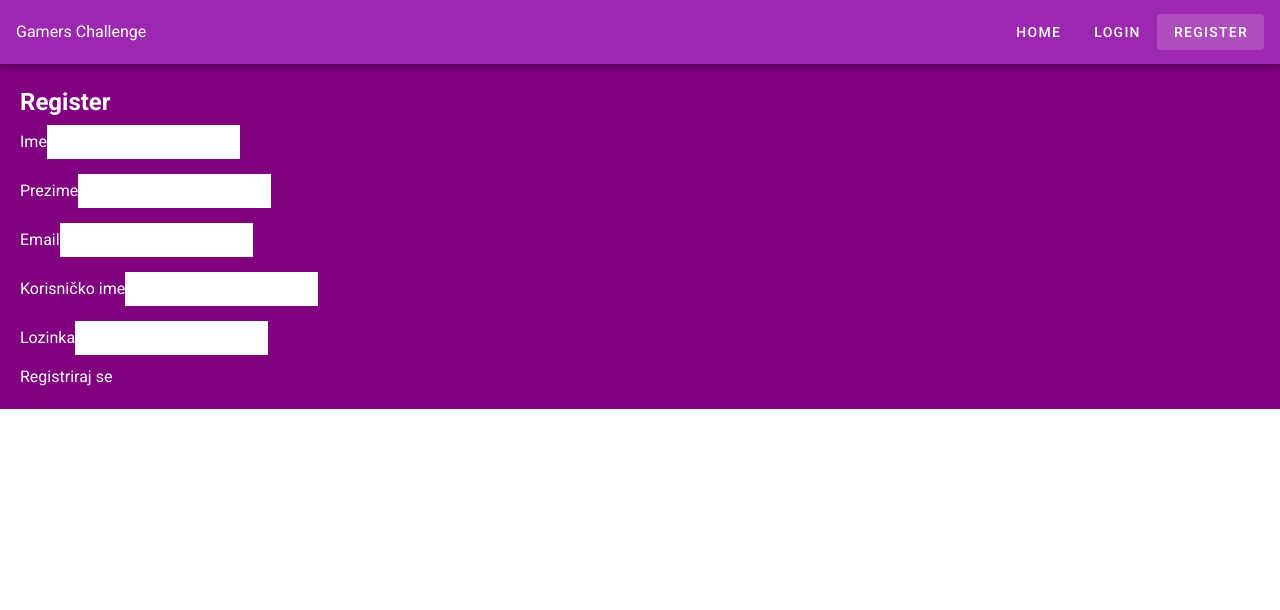
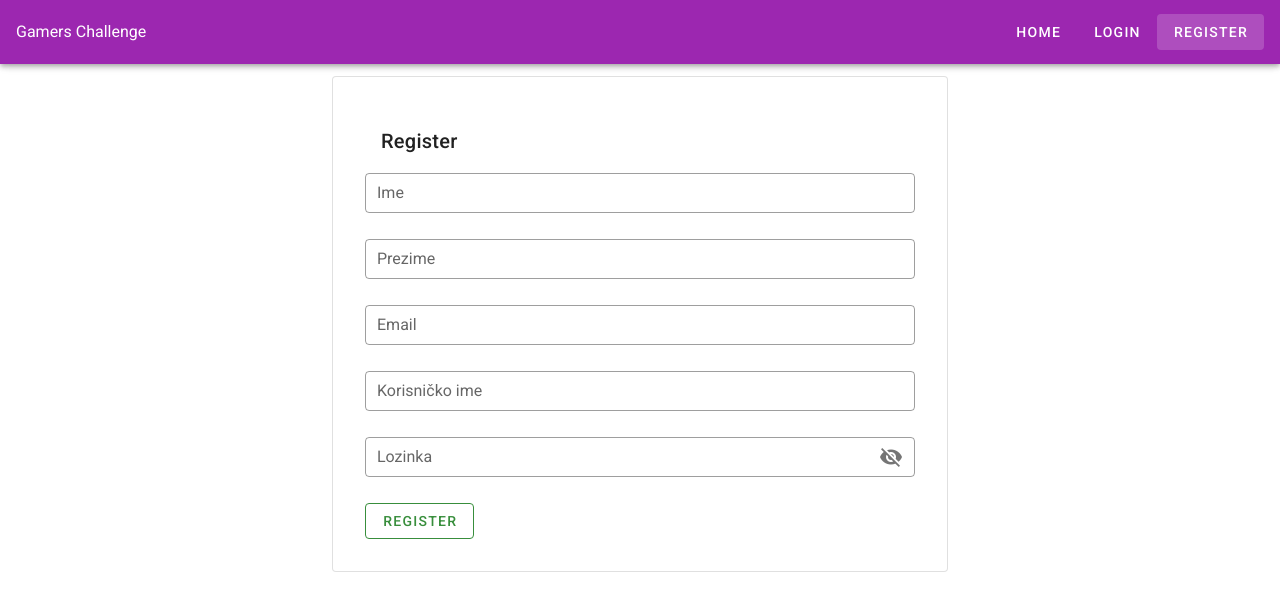
Before and after one commit to AntonioEdelinski/GamersChallengeFrontend, a Vue app in the folder Client/: page /register in a window 1280 px wide. Shown: the top 610 px of the page. Built offline with nearby package versions, Linux system fonts and the light colour scheme.

Commit message:
git commit

```diff
--- a/Client/src/views/HomeView.vue
+++ b/Client/src/views/HomeView.vue
@@ -1,6 +1,6 @@
 <template>
   <div>
-    <h1>Dobrodošli u Gamer's Challenge</h1>
+    <h1>Dobrodošli u Gamers Challenge</h1>
     <p>
       Ovdje možete pronaći najnovije izazove, pratiti svoj napredak i sudjelovati u gaming zajednici.
     </p>
--- a/Client/src/views/login.vue
+++ b/Client/src/views/login.vue
@@ -1,8 +1,8 @@
 <template>
-    <v-container fluid class="blue darken-3 white--text">
+  <v-container fluid>
     <v-row justify="center">
       <v-col cols="12" sm="8" md="6">
-          <v-card class="pa-8" color="transparent" outlined>
+        <v-card class="pa-8" outlined>
           <v-card-title class="text-h6">Login</v-card-title>
           <v-form @submit.prevent="login">
             <v-text-field v-model="email" label="Email" outlined></v-text-field>
@@ -43,4 +43,5 @@
 </script>
 
 <style>
+/* Možete dodati stilove ako je potrebno */
 </style>
--- a/Client/src/views/register.vue
+++ b/Client/src/views/register.vue
@@ -1,30 +1,29 @@
 <template>
-  <div class="register-container">
-    <h2>Register</h2>
-    <form @submit.prevent="submitForm">
-      <div class="input-field">
-        <label for="name">Ime</label>
-        <input type="text" id="name" v-model="name" />
-      </div>
-      <div class="input-field">
-        <label for="surname">Prezime</label>
-        <input type="text" id="surname" v-model="surname" />
-      </div>
-      <div class="input-field">
-        <label for="email">Email</label>
-        <input type="email" id="email" v-model="email" />
-      </div>
-      <div class="input-field">
-        <label for="username">Korisničko ime</label>
-        <input type="text" id="username" v-model="username" />
-      </div>
-      <div class="input-field">
-        <label for="password">Lozinka</label>
-        <input type="password" id="password" v-model="password" />
-      </div>
-      <button type="submit">Registriraj se</button>
-    </form>
-  </div>
+  <v-container fluid>
+    <v-row justify="center">
+      <v-col cols="12" sm="8" md="6">
+        <v-card class="pa-8" outlined>
+          <v-card-title class="text-h6">Register</v-card-title>
+          <v-form @submit.prevent="submitForm">
+            <v-text-field v-model="name" label="Ime" dense outlined></v-text-field>
+            <v-text-field v-model="surname" label="Prezime" dense outlined></v-text-field>
+            <v-text-field v-model="email" label="Email" dense :rules="[rules.required, rules.email]" outlined></v-text-field>
+            <v-text-field v-model="username" label="Korisničko ime" dense outlined></v-text-field>
+            <v-text-field
+              v-model="password"
+              label="Lozinka"
+              dense
+              :append-icon="showIcon ? 'mdi-eye' : 'mdi-eye-off'"
+              :rules="[rules.required, rules.min]"
+              :type="showIcon ? 'text' : 'password'"
+              outlined
+            ></v-text-field>
+            <v-btn :disabled="isButtonDisabled" color="green darken-2" outlined @click="registerUser">REGISTER</v-btn>
+          </v-form>
+        </v-card>
+      </v-col>
+    </v-row>
+  </v-container>
 </template>
 
 <script>
@@ -35,7 +34,13 @@ export default {
       surname: '',
       email: '',
       username: '',
-      password: ''
+      password: '',
+      showIcon: false,
+      rules: {
+        required: value => !!value || 'Required.',
+        email: value => /.+@.+\..+/.test(value) || 'E-mail must be valid',
+        min: v => v.length >= 8 || 'Min 8 characters',
+      },
     };
   },
   methods: {
@@ -45,29 +50,30 @@ export default {
       // Nakon uspješnog slanja forme, navigirajte na početnu stranicu
       this.$router.push({ name: 'home' }); // 'home' je ime rute definirano u Vue Routeru
       this.$router.push({ name: 'login' });
-    }
-  }
+    },
+    registerUser() {
+      // Logika za registraciju korisnika
+    },
+  },
 };
 </script>
 
 <style scoped>
 .register-container {
-  background-color: purple;
+  display: flex;
+  flex-direction: column;
+  align-items: center;
+  justify-content: center;
   padding: 20px;
-  color: white;
+  color: black;
+  border: 1px solid black; /* Dodan okvir oko cijelog bloka */
 }
 
-h2 {
+.text-h6 {
   text-align: left;
 }
 
-.input-field {
+.v-text-field {
   margin-bottom: 10px;
 }
-
-.input-field input {
-  background-color: white;
-  margin-top: 5px;
-  padding: 5px;
-}
 </style>
```
Lines whose indentation alone changed are shown as unchanged.
